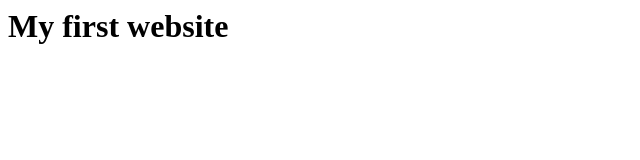
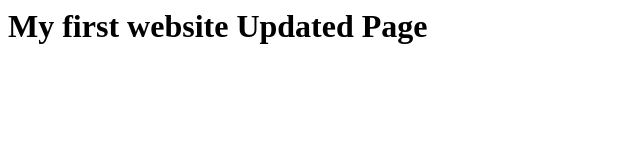
Before and after one commit to kaw393939/IS601FirstWebsite, a plain HTML site: page index.html in a window 1280 px wide. Shown: the whole page, without its empty margins (0-640 px from the left). Drawn offline with Linux system fonts and the light colour scheme.

Commit message:
updated text

```diff
--- a/index.html
+++ b/index.html
@@ -3,6 +3,6 @@
 		<title>My First Website</title>
 	</head>
 	<body>
-		<h1>My first website</h1>
+		<h1>My first website Updated Page</h1>
 	</body>
 </html>
```
